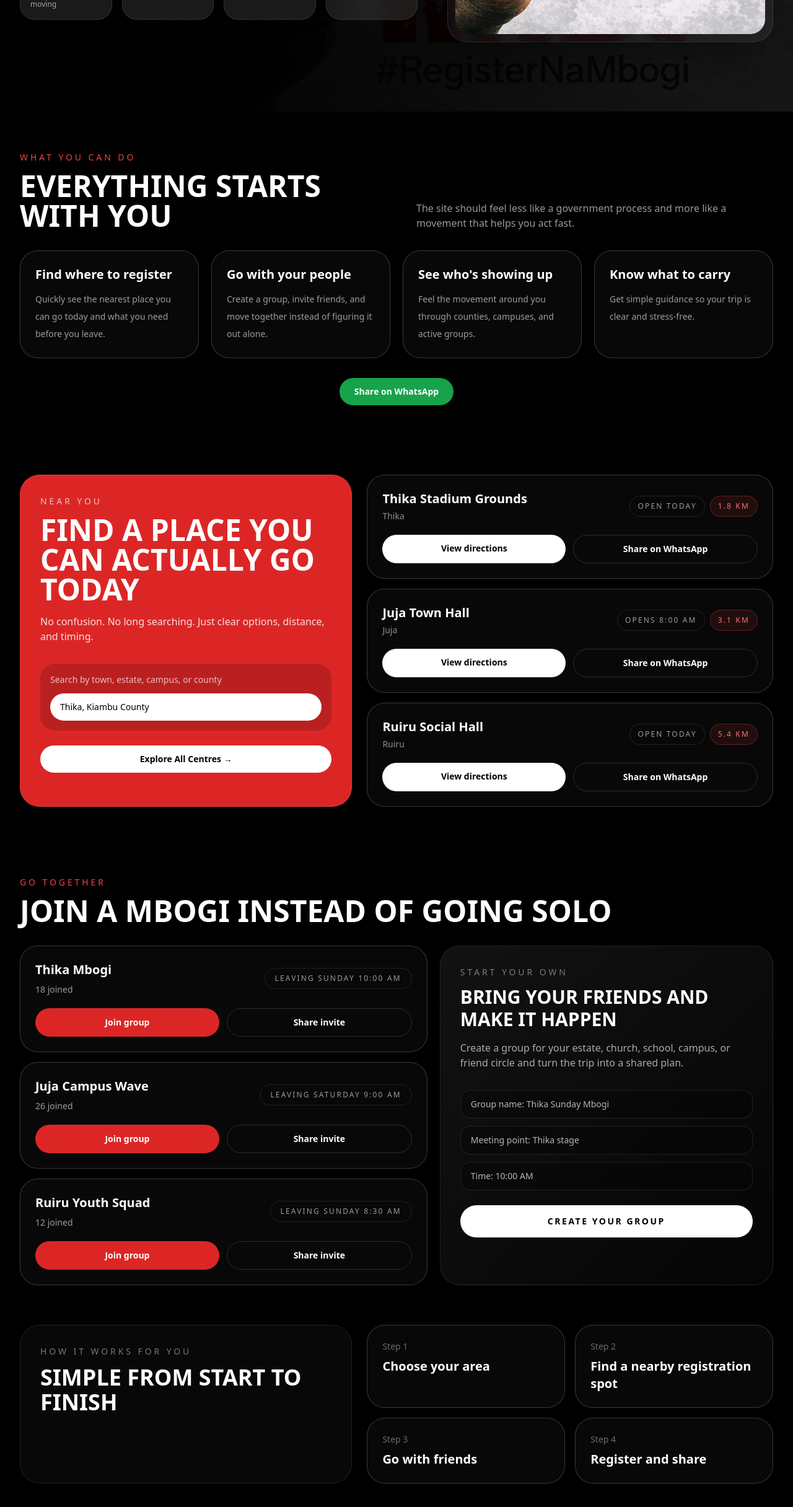
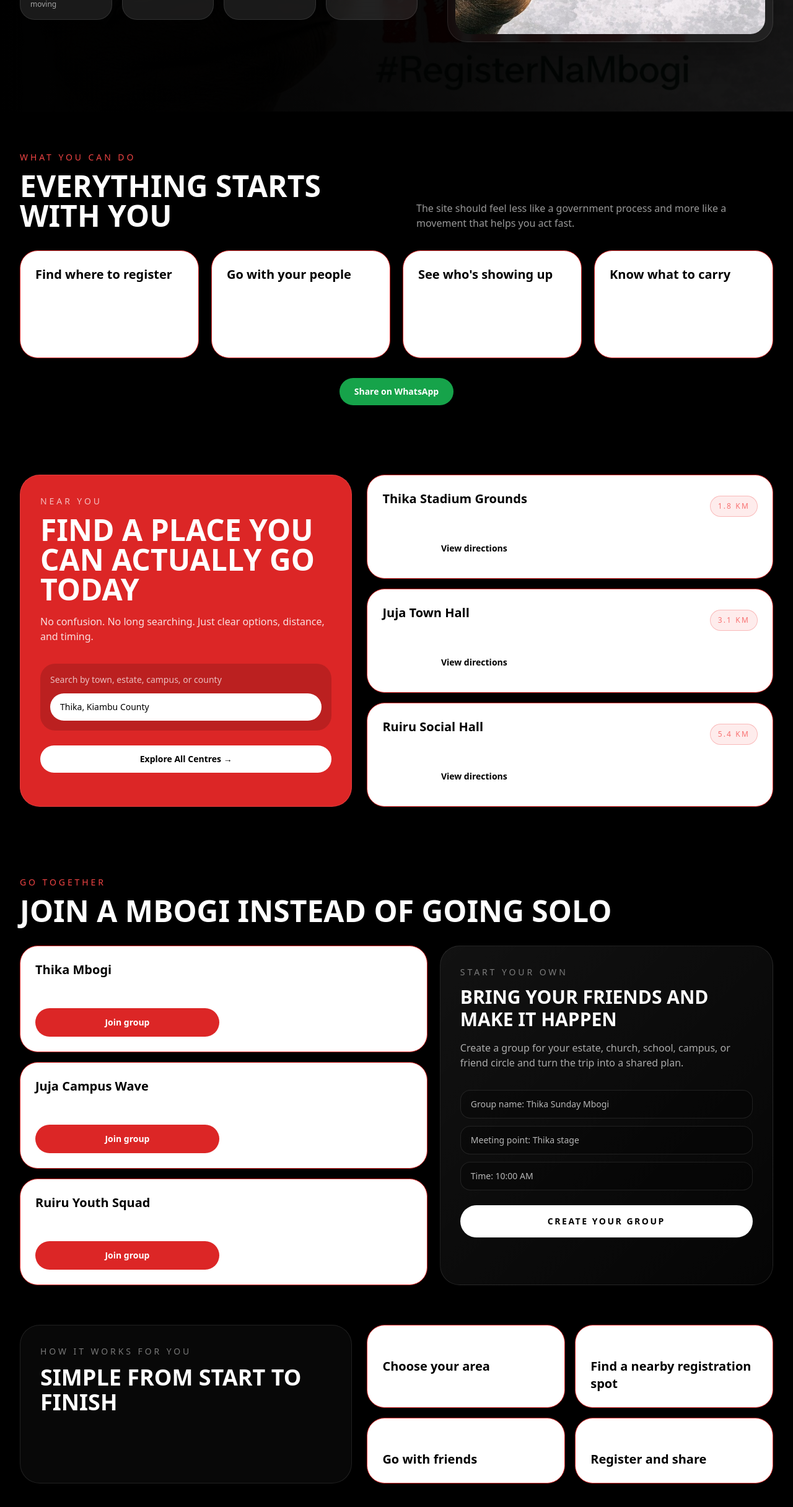
Before and after one commit to eriqck/tuko-kadi, a React (Vite) app: page / in a window 1280 px wide. Shown: the part 759-3191 px from the top of the page at 62% size. Built offline with nearby package versions, Linux system fonts and the light colour scheme.

Commit message:
updated cards color

```diff
--- a/Home.jsx
+++ b/Home.jsx
@@ -251,7 +251,7 @@ Join me: ${BASE_URL}`;
             {features.map((feature) => (
               <div
                 key={feature.title}
-                className="cursor-pointer rounded-[1.8rem] border border-white/20 bg-white/[0.03] p-6 shadow-sm shadow-black/10 transition transform hover:-translate-y-1 hover:shadow-xl hover:border-red-500/30"
+                className="cursor-pointer rounded-[1.8rem] border border-red-600 bg-white text-black p-6 shadow-sm shadow-black/10 transition transform hover:-translate-y-1 hover:shadow-xl hover:border-red-500"
               >
                 <h4 className="text-xl font-bold">{feature.title}</h4>
                 <p className="mt-3 text-sm leading-7 text-white/60">
@@ -309,7 +309,7 @@ Join me: ${BASE_URL}`;
               {centers.map((center) => (
                 <div
                   key={center.name}
-                  className="rounded-[1.8rem] border border-white/20 bg-white/[0.03] p-6 shadow-sm shadow-black/10 transition-shadow hover:shadow-lg"
+                  className="rounded-[1.8rem] border border-red-600 bg-white text-black p-6 shadow-sm shadow-black/10 transition-shadow hover:shadow-lg"
                 >
                   <div className="flex flex-col gap-4 md:flex-row md:items-center md:justify-between">
                     <div>
@@ -377,7 +377,7 @@ Join here: ${BASE_URL}/#centres`
               {groups.map((group) => (
                 <div
                   key={group.name}
-                  className="rounded-[1.8rem] border border-white/20 bg-white/[0.03] p-6 shadow-sm shadow-black/10 transition-shadow hover:shadow-lg"
+                  className="rounded-[1.8rem] border border-red-600 bg-white text-black p-6 shadow-sm shadow-black/10 transition-shadow hover:shadow-lg"
                 >
                   <div className="flex flex-col gap-4 md:flex-row md:items-center md:justify-between">
                     <div>
@@ -467,7 +467,7 @@ Join here: ${BASE_URL}/#groups`
               {steps.map((step, index) => (
                 <div
                   key={step}
-                  className="rounded-[1.8rem] border border-white/20 bg-white/[0.03] p-6 shadow-sm shadow-black/10 transition-shadow hover:shadow-lg"
+                  className="rounded-[1.8rem] border border-red-600 bg-white text-black p-6 shadow-sm shadow-black/10 transition-shadow hover:shadow-lg"
                 >
                   <p className="text-sm text-white/40">Step {index + 1}</p>
                   <h4 className="mt-2 text-xl font-bold">{step}</h4>
```
